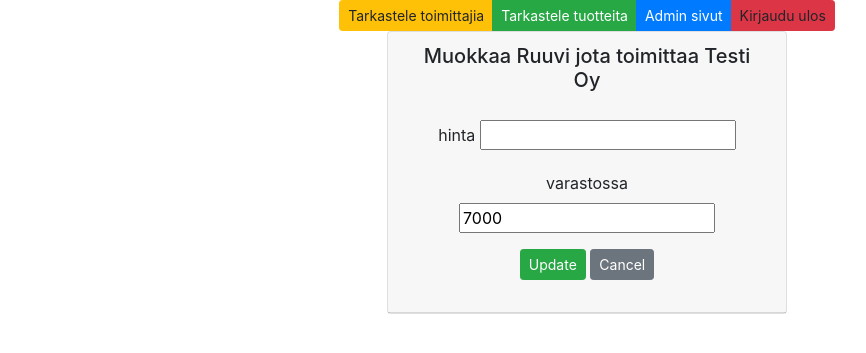
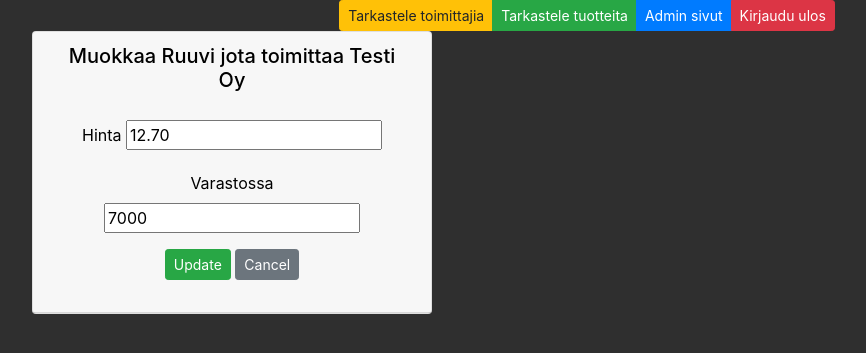
Before and after one commit to Niklas103/N-ytt-, a Django app: page /edit-tuote-get/3/ in a window 1280 px wide. Shown: the top 353 px of the page, without its empty margins (53-919 px from the left). Run offline with Django 5.2, Linux system fonts and the light colour scheme; a user stored in the database is signed in; data comes from the database, SQL or seed files in the repository; both versions use the stored data as it was after the commit; some libraries are stand-ins or nearby versions.

Commit message:
edit toimittaja ja tuote toiminnot tehty ja testattu vähän, index.html korjattu, toimittaja ja tuote listoja korjattu, settings.py lisä määritys style.css liittyen, sivuston tyyliä on muokattu (style.css), tyylityksiä poistettu index.html jotka ovat siirretty style.css

```diff
--- a/Kurssi/Kurssi/settings.py
+++ b/Kurssi/Kurssi/settings.py
@@ -118,6 +118,11 @@ USE_TZ = True
 
 STATIC_URL = 'static/'
 
+# käyttää appin omaa static-hakemistoa:
+STATICFILES_DIRS = [
+    BASE_DIR / 'app/static',
+]
+
 # Default primary key field type
 # https://docs.djangoproject.com/en/5.1/ref/settings/#default-auto-field
 
--- a/Kurssi/app/static/style.css
+++ b/Kurssi/app/static/style.css
@@ -1,3 +1,28 @@
 h1 {
     color: darkviolet;
 }
+
+body {
+    background-color: #2f2f2f; /* Tumman harmaa väri */
+    color: white; /* Tekstin väri valkoinen, jotta se erottuu tummasta taustasta */
+}
+
+.container {
+    background-color: #2f2f2f; /* kontainerin tausta on tummanharmaa */
+}
+
+.center {
+    background-color: #2f2f2f; /* Asetetaan taustaväri myös keskitetylle sisällölle */
+}
+
+.center {
+    text-align: center; /* <center>-tagin käyttäminen (index.html) ei ole suositeltavaa, koska se on "vanhentunut HTML:ssä" kuulemma. Sen sijaan voi käyttää CSS:ää sisällön keskittämiseen. */
+}
+
+.card {
+    color: black; /* Asetetaan tekstin väri mustaksi */
+}
+
+.card-body {
+    color: black; /* Varmistetaan, että myös body-osan teksti on mustaa */
+}
--- a/Kurssi/app/templates/edit_tuote.html
+++ b/Kurssi/app/templates/edit_tuote.html
@@ -12,12 +12,12 @@
 
                 {%csrf_token %}
                 <div class="form-group">
-                    <label>hinta</label>
-                    <input type="number" name="tuotehinta" value={{tuote.tuotehinta}}>
+                    <label>Hinta</label>
+                    <input type="number" name="kappalehinta" value="{{tuote.kappalehinta}}" step="0.01">
                 </div>
                 <div class="form-group">
-                    <label>varastossa</label>
-                    <input type="number" name="tuotteitavarastossa" value={{tuote.tuotteitavarastossa}}>
+                    <label>Varastossa</label>
+                    <input type="number" name="tuotteitavarastossa" value="{{tuote.tuotteitavarastossa}}" step="1">
                 </div>
                 <input type="submit" value="Update" class="btn btn-success btn-sm">
                 <input type="button" onclick="window.location.href='/tuotteet'" id="hide-btn"
--- a/Kurssi/app/templates/index.html
+++ b/Kurssi/app/templates/index.html
@@ -27,8 +27,7 @@
 <!-- #"Center" kaikki sisältö automaattisesti keskitetään -->
  <!-- # "Block content / endblock" sisälle (väliin) renderöidään kaikki muut sisältö sivut mitä tehdään -->
  <body>
-    <div class="container">
-        <center>
+    <div class="container center">
         <!-- # Navigointi buttonit -->
         <div class="btn-group" role="group">
             <a class="btn btn-warning btn-sm" href="/toimittajat">Tarkastele toimittajia</a>
@@ -40,12 +39,7 @@
         {% block content %}
 
         {% endblock %}
-
-
-        </center>
-
     </div>
-
 </body>
 
 
--- a/Kurssi/app/templates/toimittajalista.html
+++ b/Kurssi/app/templates/toimittajalista.html
@@ -24,8 +24,8 @@
 <div class="card" style="width: 50rem;">
     <div class="card-body">
         <h4 class="card-title">{{s.yritysnimi}}</h4>
-        <p class="card-text">{{s.yhteyshenkiö}} | puhelin: {{s.puhelin}} | email: {{s.sähköposti}} </p>
-        <p class="card-text">Osoite: {{s.osoite}} | Country: {{s.maa}}</p>
+        <p class="card-text">Yhteyshenkilö: {{s.yhteyshenkilö}} | Puhelin: {{s.puhelin}} | S-posti: {{s.sähköposti}} </p>
+        <p class="card-text">Osoite: {{s.osoite}} | Maa: {{s.maa}}</p>
 
         <a href="/edit-toimittaja-get/{{s.id}}/" class="btn btn-primary">Muokkaa</a>
         <a href="/vahvista-toimittaja-poisto/{{s.id}}/" class="btn btn-danger">Poista</a>
--- a/Kurssi/app/urls.py
+++ b/Kurssi/app/urls.py
@@ -20,7 +20,7 @@ from .views import tuotelistaview, toimittajalistaview, tuotteet_filtered
 from .views import lisäätoimittaja, lisäätuote, tuotepoisto, vahvistatuotepoisto
 from .views import edit_tuote_get, edit_tuote_post, etsitoimittaja
 from .views import loginview, login_action, logout_action
-from .views import toimittajapoisto, vahvistatoimittajapoisto
+from .views import toimittajapoisto, vahvistatoimittajapoisto, edit_toimittaja_post, edit_toimittaja_get
 
 # syntaksi: Mikä osoite polku: '' sovelluksen juuri: landingview (renderöidään landingview). App kansion sisältä, view tiedostosta importataan landingview
 urlpatterns = [
@@ -45,5 +45,8 @@ urlpatterns = [
     path('etsi-toimittaja/', etsitoimittaja),
     path('poista-toimittaja/<int:id>/', toimittajapoisto),
     path('vahvista-toimittaja-poisto/<int:id>/', vahvistatoimittajapoisto),
+    path('edit-toimittaja-post/<int:id>/', edit_toimittaja_post, name='edit_toimittaja_post'),
+    path('edit-toimittaja-get/<int:id>/', edit_toimittaja_get, name='edit_toimittaja_get'),
+
 
 ]
--- a/Kurssi/app/views.py
+++ b/Kurssi/app/views.py
@@ -53,7 +53,7 @@ def lisäätuote(request):
     else:
         a = request.POST['tuotenimi']
         b = request.POST['painoperkappale']
-        c = request.POST['kappalehinta']
+        c = request.POST['kappalehinta'].replace(',', '.')  # Muunna pilkku pisteeksi
         d = request.POST['tuotteitavarastossa']
         e = request.POST['toimittaja']
 
@@ -161,3 +161,26 @@ def toimittajapoisto(request, id):
         except Toimittaja.DoesNotExist:
             # Jos toimittajaa ei löydy, ohjataan virhesivulle tai näyttää viestin
             return render(request, 'error.html', {'message': 'Toimittajaa ei löytynyt!'})
+
+def edit_toimittaja_post(request, id):
+    if not request.user.is_authenticated:
+        return render(request, 'loginpage.html')
+    else:
+        item = Toimittaja.objects.get(id=id)
+        item.yritysnimi = request.POST['yritysnimi']
+        item.yhteyshenkilö = request.POST['yhteyshenkilö']
+        item.osoite = request.POST['osoite']
+        item.puhelin = request.POST['puhelin']
+        item.sähköposti = request.POST['sähköposti']
+        item.maa = request.POST['maa']
+        item.save()
+        return redirect(toimittajalistaview)  # Suora funktioviittaus
+
+def edit_toimittaja_get(request, id):
+        if not request.user.is_authenticated:
+            return render(request, 'loginpage.html')
+        try:
+            toimittaja = Toimittaja.objects.get(id=id)  # Haetaan toimittajan tiedot ID:n perusteella
+            return render(request, 'edit_toimittaja.html', {'toimittaja': toimittaja})  # Lähetetään tiedot lomakkeelle
+        except Toimittaja.DoesNotExist:
+            return render(request, 'error.html', {'message': 'Toimittajaa ei löytynyt!'})  # Jos toimittajaa ei löydy
```
Also changed, not shown: Kurssi/app/templates/edit_toimittaja.html (+44 -0 lines), Kurssi/app/templates/tuotelista.html (+5 -5 lines), Kurssi/db.sqlite3. Lines whose indentation alone changed are shown as unchanged.
